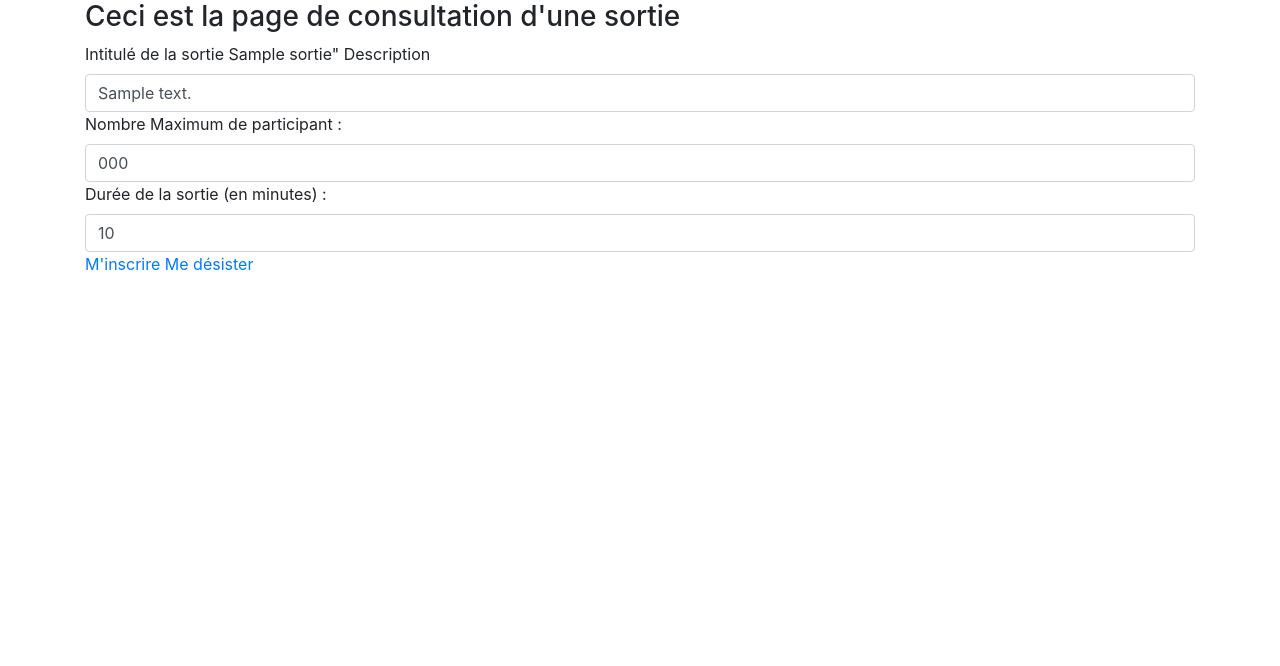
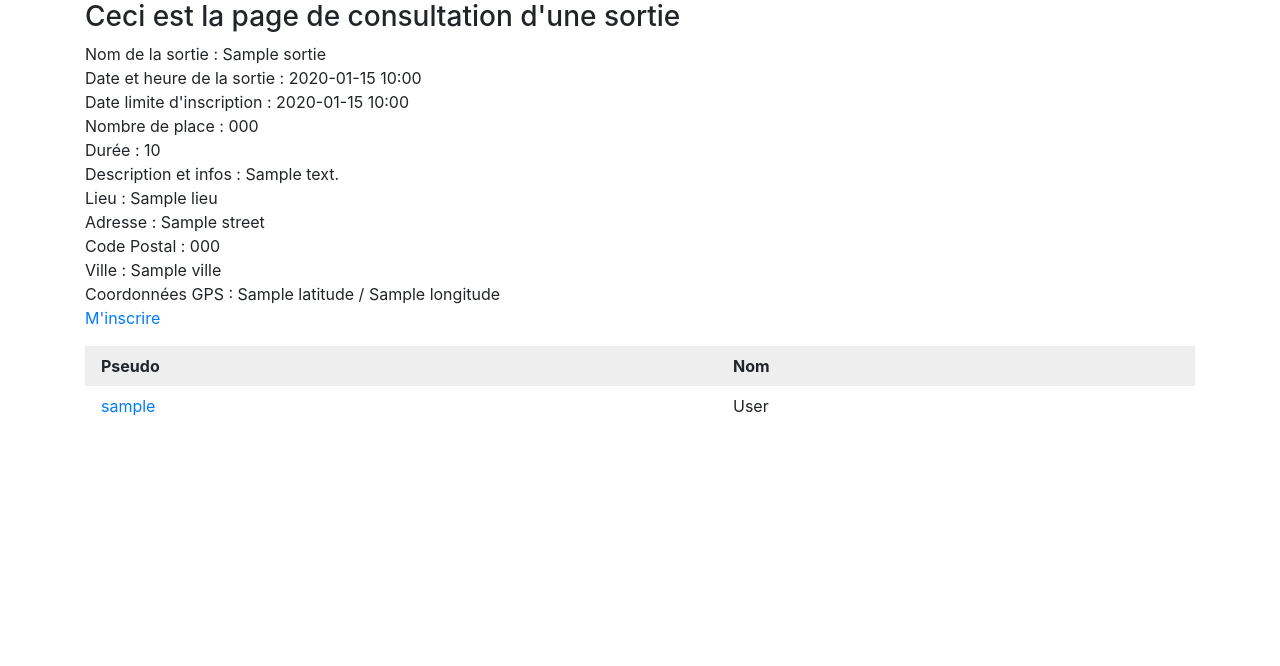
Before and after one commit to Vonder85/Sortir_ENI, a Symfony app: template templates/sortie/consultSortie.html.twig in a window 1280 px wide. Shown: the part 66-732 px from the top of the page. Run offline with Twig, Linux system fonts and the light colour scheme; the template is opened without the code that fills it: most values are stand-ins (such as "Sample title", 1, 10 or a date in 2020); some libraries are stand-ins or nearby versions.

Commit message:
Merge branch 'master' of https://github.com/Vonder85/Sortir_ENI
# Conflicts:
#	src/Controller/UserController.php

```diff
--- a/templates/sortie/consultSortie.html.twig
+++ b/templates/sortie/consultSortie.html.twig
@@ -6,16 +6,37 @@
     <h3>Ceci est la page de consultation d'une sortie</h3>
     <form>
         <div class="form-group">
-            <label for="nom">Intitulé de la sortie</label>
-            <span>{{ sortie.name }}"</span>
-            <label for="description">Description</label>
-            <input type="text" class="form-control" id="description" value="{{ sortie.description }}">
-            <label for="heure">Nombre Maximum de participant :</label>
-            <input type="text" class="form-control" id="nb" value="{{ sortie.maxNumberRegistration }}">
-            <label for="durée">Durée de la sortie (en minutes) :</label>
-            <input type="text" class="form-control" id="nom" value="{{ sortie.duration }}">
+            <div> Nom de la sortie : <span id="sortieName">{{ sortie.name }}</span> </div>
+            <div> Date et heure de la sortie : <span id="dateTimeStart">{{ sortie.dateTimeStart |date("Y-m-d h:i") }}</span> </div>
+            <div> Date limite d'inscription : <span id="deadline">{{ sortie.deadlineRegistration |date("Y-m-d h:i") }}</span> </div>
+            <div> Nombre de place : <span id="nbPlaces">{{ sortie.maxNumberRegistration }}</span></div>
+            <div> Durée : <span id="duration">{{ sortie.duration }}</span></div>
+            <div> Description et infos : <span id="description">{{ sortie.description }}</span></div>
+            <div> Lieu : <span id="lieuName">{{ sortie.lieu.name }}</span></div>
+            <div> Adresse : <span id="lieuStreet">{{ sortie.lieu.street }}</span></div>
+            <div> Code Postal : <span id="lieuZip">{{ sortie.lieu.ville.zip }}</span></div>
+            <div> Ville : <span id="lieuVille">{{ sortie.lieu.ville.name }}</span></div>
+            <div> Coordonnées GPS : <span id="lieuGps">{{ sortie.lieu.latitude }} / {{ sortie.lieu.longitude }}</span></div>
+
             <a class="btn-floating btn-small waves-effect waves-light right black"href="{{ path('sortie_inscription',{'id': sortie.id, 'csrf': csrf_token('sortie_inscription_'~sortie.id)}) }}">M'inscrire</a>
-            <a class="btn-floating btn-small waves-effect waves-light right black"href="{{ path('sortie_remove_inscription',{'id': sortie.id, 'csrf': csrf_token('sortie_remove_inscription_'~sortie.id)}) }}">Me désister</a>
-        </div>
+                   </div>
     </form>
+
+    <table>
+        <thead>
+            <tr>
+                <th class="th-sm">Pseudo</th>
+                <th class="th-sm">Nom</th>
+            </tr>
+        </thead>
+        <tbody>
+            {% for user in usersList %}
+            <tr>
+                <td><a href="{{path('user_profile', {'id': user.id})}}">{{ user.username }}</a></td>
+                <td>{{ user.lastname }}</td>
+            </tr>
+            {% endfor %}
+        </tbody>
+    </table>
+
 {% endblock %}
```
Also changed, not shown: src/Controller/SortieController.php (+15 -8 lines), src/Repository/UserRepository.php (+16 -0 lines).
